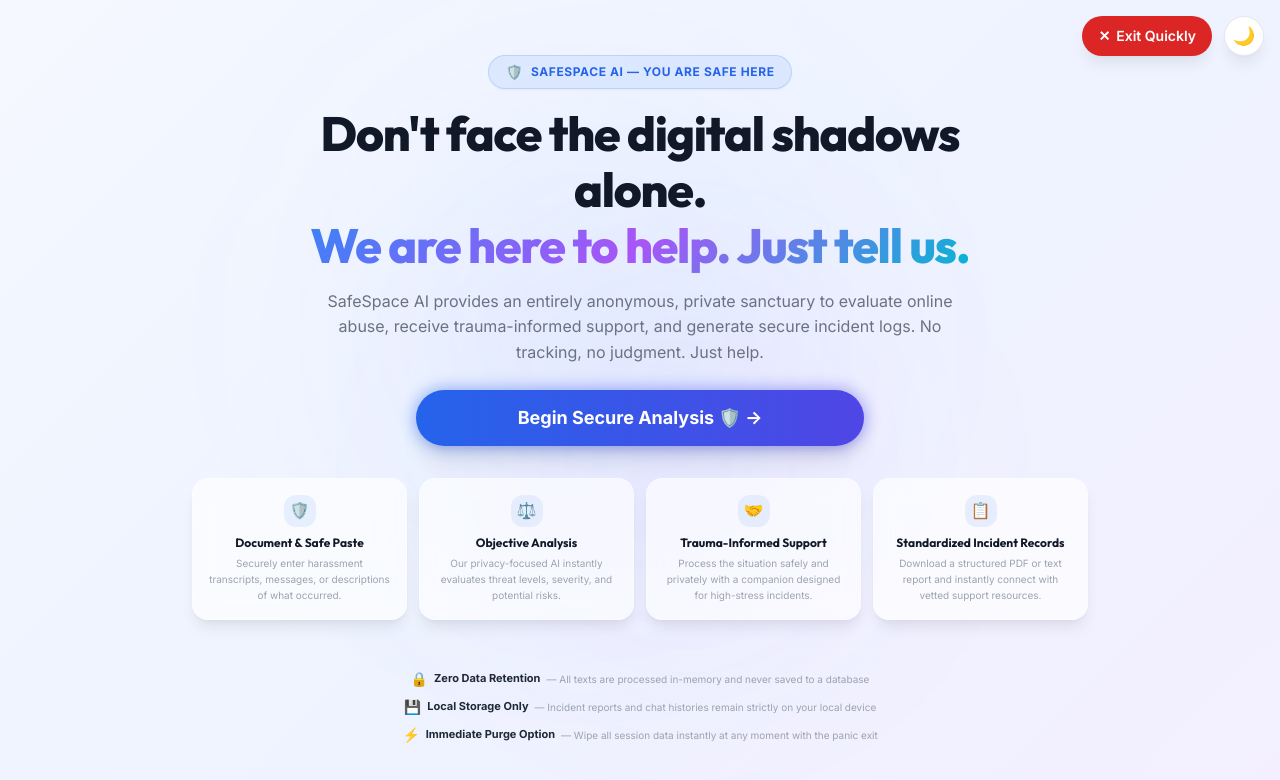
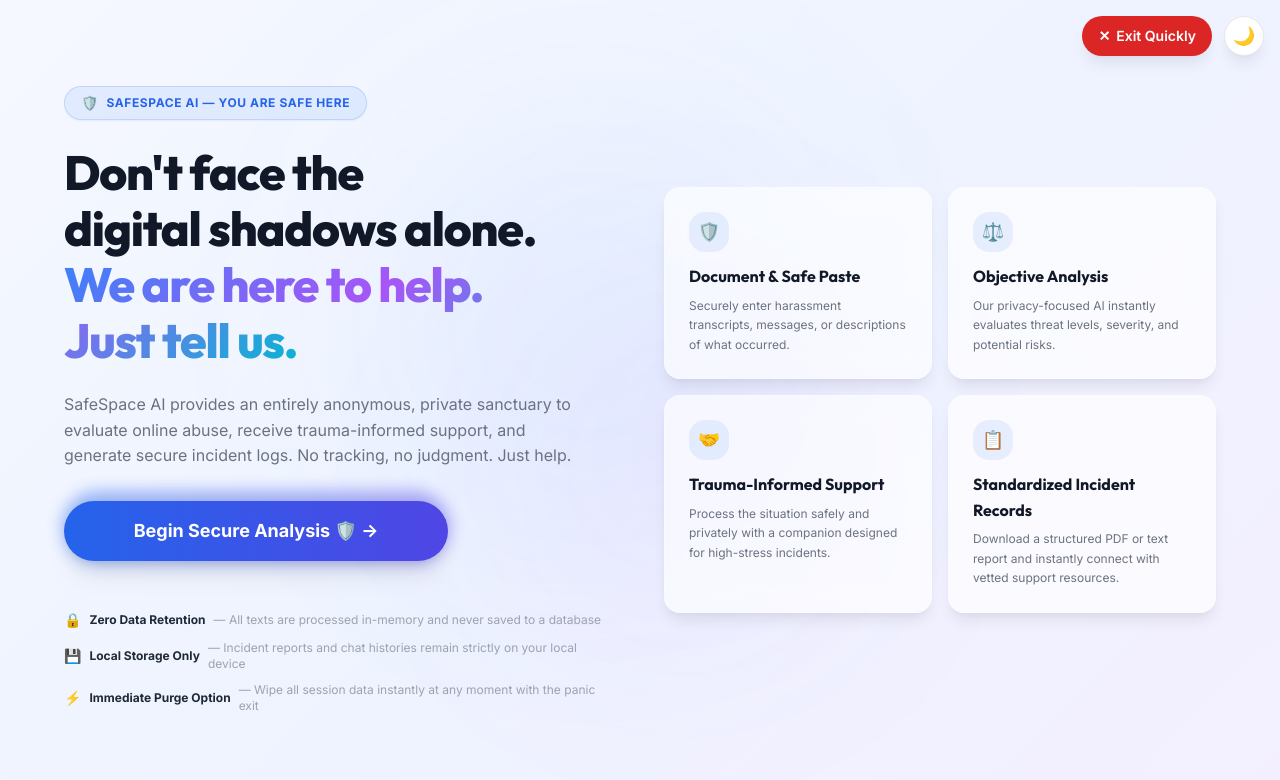
Before and after one commit to abhishek-ms-01/SafeSpace-AI, a React (Vite) app: page / in a window 1280 px wide. Shown: the top 780 px of the page. Built offline with nearby package versions, Linux system fonts and the light colour scheme; no server answers; a web font is replaced by a local one; what groq-sdk would draw is missing.

Commit message:
design: Redesign homepage using premium split-column layout to restore spacious elegance without requiring scrolling to see CTA

```diff
--- a/src/pages/Home.tsx
+++ b/src/pages/Home.tsx
@@ -38,7 +38,7 @@
 
 export function Home({ onStart }: HomeProps) {
   return (
-    <div className="min-h-screen flex items-center justify-center px-4 py-8 md:py-12 relative overflow-hidden bg-gradient-canvas">
+    <div className="min-h-screen flex items-center justify-center px-4 py-12 md:py-16 relative overflow-hidden bg-gradient-canvas">
       {/* Interactive ambient floating background glow */}
       <div className="absolute inset-0 pointer-events-none overflow-hidden">
         <motion.div
@@ -70,13 +70,15 @@
       </div>
 
       <motion.div
-        className="w-full max-w-4xl z-10 flex flex-col items-stretch"
+        className="w-full max-w-6xl z-10 grid grid-cols-1 md:grid-cols-12 gap-8 md:gap-12 items-center"
         variants={CONTAINER}
         initial="hidden"
         animate="show"
       >
+        {/* Left Column: Hero Copy & CTA */}
+        <div className="col-span-1 md:col-span-6 flex flex-col items-start text-left space-y-6">
           {/* Support Pill Badge */}
-        <motion.div variants={ITEM} className="flex justify-center mb-4">
+          <motion.div variants={ITEM} className="flex justify-start">
             <div className="
               inline-flex items-center gap-2 px-4 py-1.5 rounded-full
               bg-primary-500/10 dark:bg-primary-500/10
@@ -91,25 +93,26 @@
           </motion.div>
 
           {/* Hero Title */}
-        <motion.div variants={ITEM} className="text-center mb-6">
-          <h1 className="text-3xl md:text-5xl font-extrabold text-gray-900 dark:text-white mb-4 leading-tight tracking-tight max-w-3xl mx-auto font-display">
-            Don't face the digital shadows alone. <br />
-            <span className="text-gradient">We are here to help. Just tell us.</span>
+          <motion.div variants={ITEM}>
+            <h1 className="text-3xl md:text-5xl font-extrabold text-gray-900 dark:text-white leading-tight tracking-tight font-display">
+              Don't face the <br />
+              digital shadows alone. <br />
+              <span className="text-gradient">We are here to help. <br />Just tell us.</span>
             </h1>
-          <p className="text-gray-500 dark:text-slate-400 text-sm md:text-base max-w-2xl mx-auto leading-relaxed">
-            SafeSpace AI provides an entirely anonymous, private sanctuary to evaluate online abuse, receive trauma-informed support, and generate secure incident logs. No tracking, no judgment. Just help.
-          </p>
           </motion.div>
 
-        {/* CTA Button Row (Above Fold) */}
-        <motion.div variants={ITEM} className="text-center mb-8 flex justify-center">
-          <div className="max-w-md w-full relative group">
-            {/* Glow backing */}
+          {/* Hero Subtitle */}
+          <motion.p variants={ITEM} className="text-gray-500 dark:text-slate-400 text-sm md:text-base leading-relaxed max-w-lg">
+            SafeSpace AI provides an entirely anonymous, private sanctuary to evaluate online abuse, receive trauma-informed support, and generate secure incident logs. No tracking, no judgment. Just help.
+          </motion.p>
+
+          {/* CTA Button */}
+          <motion.div variants={ITEM} className="w-full max-w-sm relative group pt-2">
             <div className="absolute -inset-0.5 bg-gradient-to-r from-blue-600 to-indigo-600 rounded-full blur opacity-45 group-hover:opacity-75 transition duration-300" />
             <motion.button
               onClick={onStart}
               className="
-                relative w-full py-3.5 px-10
+                relative w-full py-4 px-8
                 bg-gradient-to-r from-blue-600 to-indigo-600 hover:from-blue-500 hover:to-indigo-500
                 text-white text-base md:text-lg font-bold rounded-full
                 shadow-xl transition-all duration-200
@@ -121,46 +124,43 @@
             >
               Begin Secure Analysis 🛡️ →
             </motion.button>
+          </motion.div>
+
+          {/* Trust Badges — Flat Row */}
+          <motion.div variants={ITEM} className="w-full pt-6 border-t border-gray-100/50 dark:border-slate-900/30">
+            <div className="flex flex-col gap-2.5">
+              {TRUST_PILLS.map((pill, i) => (
+                <div key={i} className="flex items-center gap-2">
+                  <span className="text-sm shrink-0">{pill.icon}</span>
+                  <span className="text-xs font-bold text-gray-800 dark:text-slate-200 shrink-0">{pill.title}</span>
+                  <span className="text-[10px] md:text-xs text-gray-400 dark:text-slate-400">— {pill.desc}</span>
+                </div>
+              ))}
             </div>
           </motion.div>
+        </div>
 
-        {/* Steps section — Horizontal Layout */}
-        <motion.div
-          variants={ITEM}
-          className="grid grid-cols-1 sm:grid-cols-2 md:grid-cols-4 gap-3 mb-8"
-        >
+        {/* Right Column: Steps section — 2x2 Grid */}
+        <div className="col-span-1 md:col-span-6 grid grid-cols-1 sm:grid-cols-2 gap-4">
           {STEPS.map((step, i) => (
             <motion.div
               key={i}
-              className="glass-card p-4 flex flex-col items-center text-center relative overflow-hidden"
+              className="glass-card p-6 flex flex-col items-start relative overflow-hidden"
               variants={ITEM}
-              whileHover={{ y: -3, borderColor: 'rgba(59, 130, 246, 0.25)', scale: 1.01 }}
+              whileHover={{ y: -4, borderColor: 'rgba(59, 130, 246, 0.25)', scale: 1.01 }}
             >
-              <div className="shrink-0 w-8 h-8 rounded-lg bg-primary-500/10 text-primary-500 text-base flex items-center justify-center font-bold mb-2">
+              <div className="shrink-0 w-10 h-10 rounded-xl bg-primary-500/10 text-primary-500 text-lg flex items-center justify-center font-bold mb-3">
                 {step.icon}
               </div>
-              <h3 className="font-bold text-gray-900 dark:text-slate-100 text-xs mb-1">
+              <h3 className="font-bold text-gray-900 dark:text-slate-100 text-base mb-1.5">
                 {step.title}
               </h3>
-              <p className="text-gray-400 dark:text-slate-400 text-[10px] leading-relaxed">
+              <p className="text-gray-500 dark:text-slate-400 text-xs leading-relaxed">
                 {step.desc}
               </p>
             </motion.div>
           ))}
-        </motion.div>
-
-        {/* Trust Badges — Flat Row */}
-        <motion.div variants={ITEM} className="pt-4 border-t border-gray-100/50 dark:border-slate-900/30">
-          <div className="flex flex-wrap justify-center gap-x-8 gap-y-2">
-            {TRUST_PILLS.map((pill, i) => (
-              <div key={i} className="flex items-center gap-1.5">
-                <span className="text-sm">{pill.icon}</span>
-                <span className="text-[11px] font-bold text-gray-800 dark:text-slate-200">{pill.title}</span>
-                <span className="text-[10px] text-gray-400 dark:text-slate-500">— {pill.desc}</span>
         </div>
-            ))}
-          </div>
-        </motion.div>
       </motion.div>
     </div>
   )
```
Lines whose indentation alone changed are shown as unchanged.
